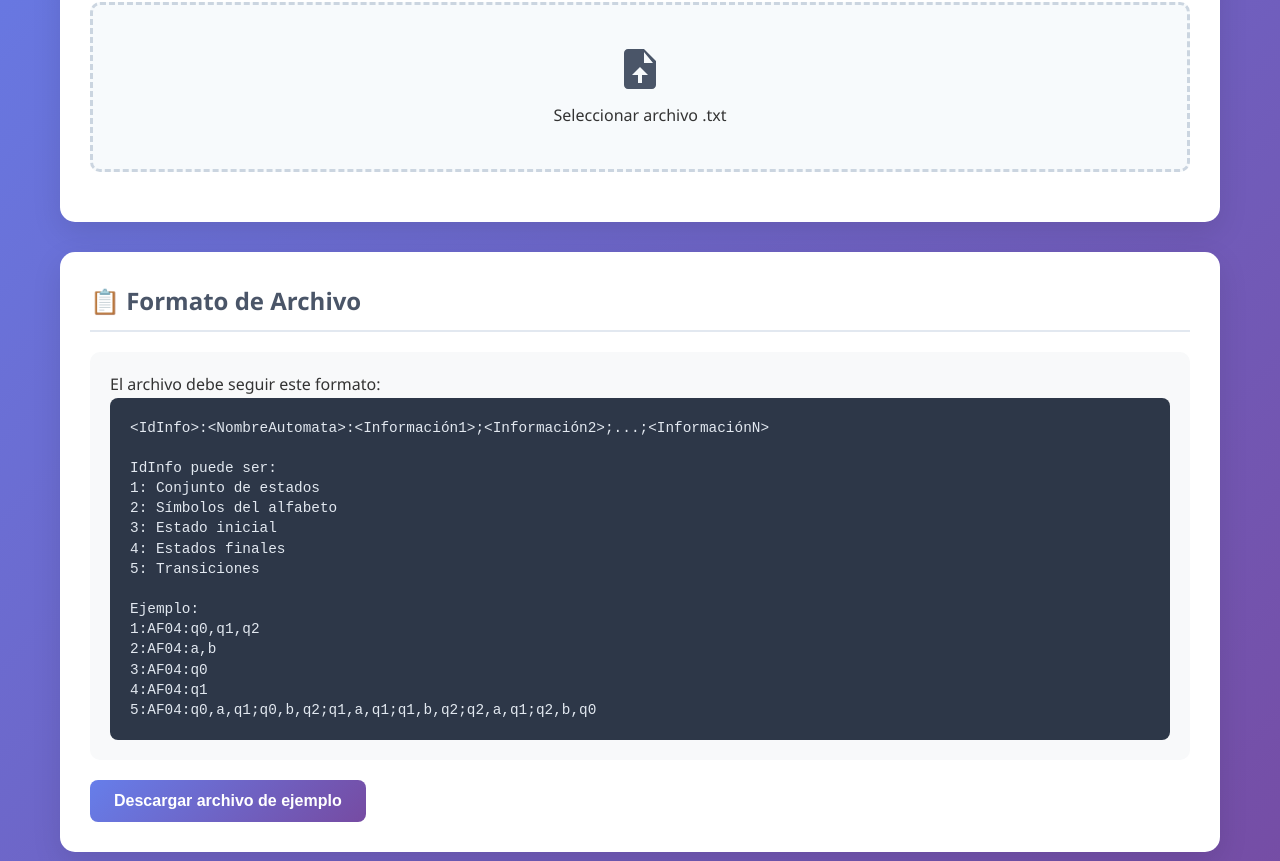
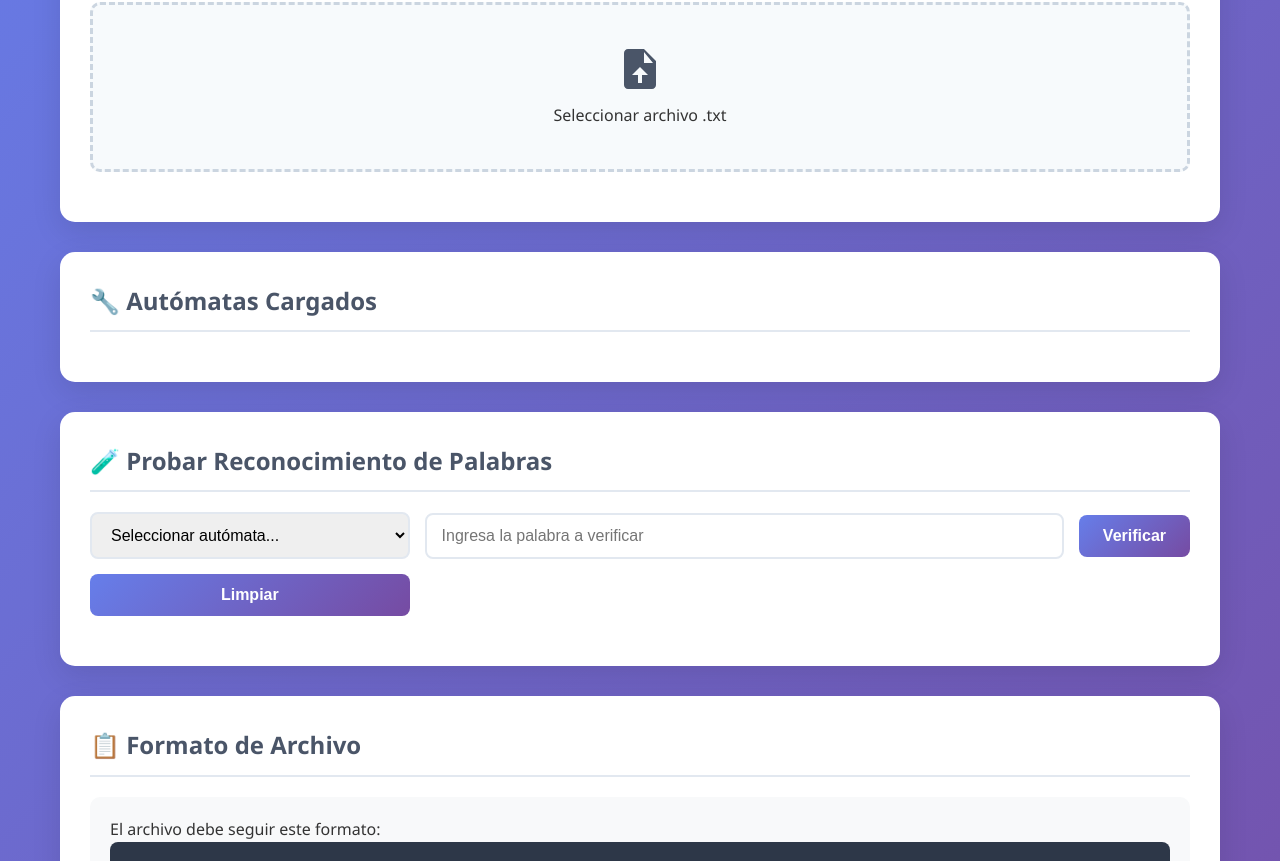
Before and after one commit to manuelgaticapaz/automatas, a website: page index.html in a window 1280 px wide. Shown: the part 327-1188 px from the top of the page. Drawn offline with Linux system fonts and the light colour scheme.

Commit message:
Update index.html

```diff
--- a/index.html
+++ b/index.html
@@ -28,12 +28,12 @@
                 <div class="file-info" id="fileInfo"></div>
             </section>
 
-            <section class="automata-section" id="automataSection" style="display: none;">
+            <section class="automata-section hidden" id="automataSection">
                 <h2>🔧 Autómatas Cargados</h2>
                 <div class="automata-list" id="automataList"></div>
             </section>
 
-            <section class="test-section" id="testSection" style="display: none;">
+            <section class="test-section hidden" id="testSection">
                 <h2>🧪 Probar Reconocimiento de Palabras</h2>
                 <div class="test-controls">
                     <select id="automataSelect">
@@ -41,6 +41,7 @@
                     </select>
                     <input type="text" id="wordInput" placeholder="Ingresa la palabra a verificar" />
                     <button id="testButton">Verificar</button>
+                    <button id="clearButton" class="button-secondary">Limpiar</button>
                 </div>
                 <div class="result" id="result"></div>
                 <div class="trace" id="trace"></div>
```
Lines whose indentation alone changed are shown as unchanged.
